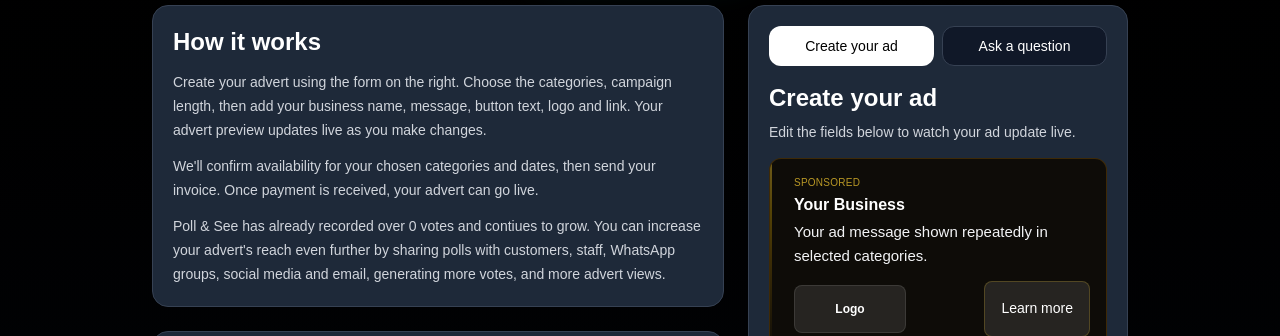
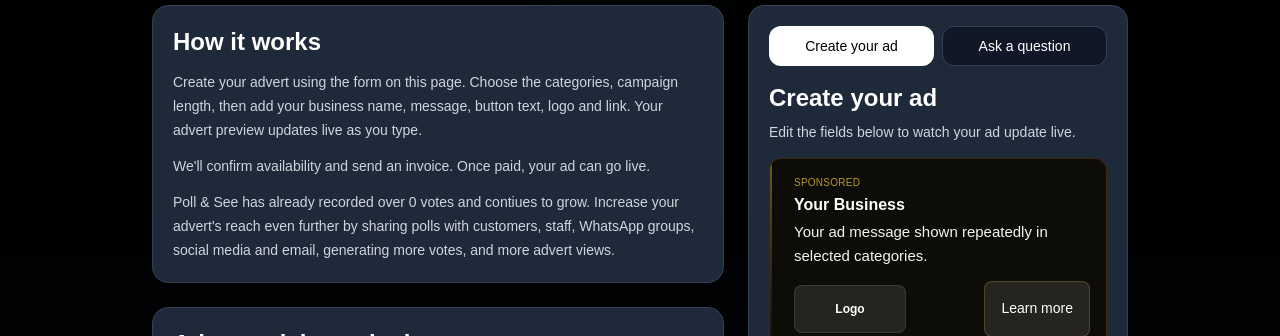
Before and after one commit to MarkDiamant/poll-and-see, a Next.js app: page /advertise in a window 1280 px wide. Shown: the part 347-683 px from the top of the page. Built offline with nearby package versions, Linux system fonts and the light colour scheme; no server answers; the database is empty.

Commit message:
Improve advertising page copy

```diff
--- a/app/advertise/page.tsx
+++ b/app/advertise/page.tsx
@@ -370,13 +370,13 @@ export default function AdvertisePage() {
               <h2 className="mb-3 text-2xl font-semibold">How it works</h2>
               <div className="space-y-3 text-sm leading-6 text-gray-300">
                 <p>
-                  Create your advert using the form on the right. Choose the categories, campaign length, then add your business name, message, button text, logo and link. Your advert preview updates live as you make changes.
+                  Create your advert using the form on this page. Choose the categories, campaign length, then add your business name, message, button text, logo and link. Your advert preview updates live as you type.
                 </p>
                 <p>
-  We'll confirm availability for your chosen categories and dates, then send your invoice. Once payment is received, your advert can go live.
+  We'll confirm availability and send an invoice. Once paid, your ad can go live.
 </p>
 <p>
-  Poll & See has already recorded over {(Math.floor((totalVoteCount || 0) / 1000) * 1000).toLocaleString()} votes and contiues to grow. You can increase your advert's reach even further by sharing polls with customers, staff, WhatsApp groups, social media and email, generating more votes, and more advert views.
+  Poll & See has already recorded over {(Math.floor((totalVoteCount || 0) / 1000) * 1000).toLocaleString()} votes and contiues to grow. Increase your advert's reach even further by sharing polls with customers, staff, WhatsApp groups, social media and email, generating more votes, and more advert views.
 </p>
               </div>
             </section>
```
